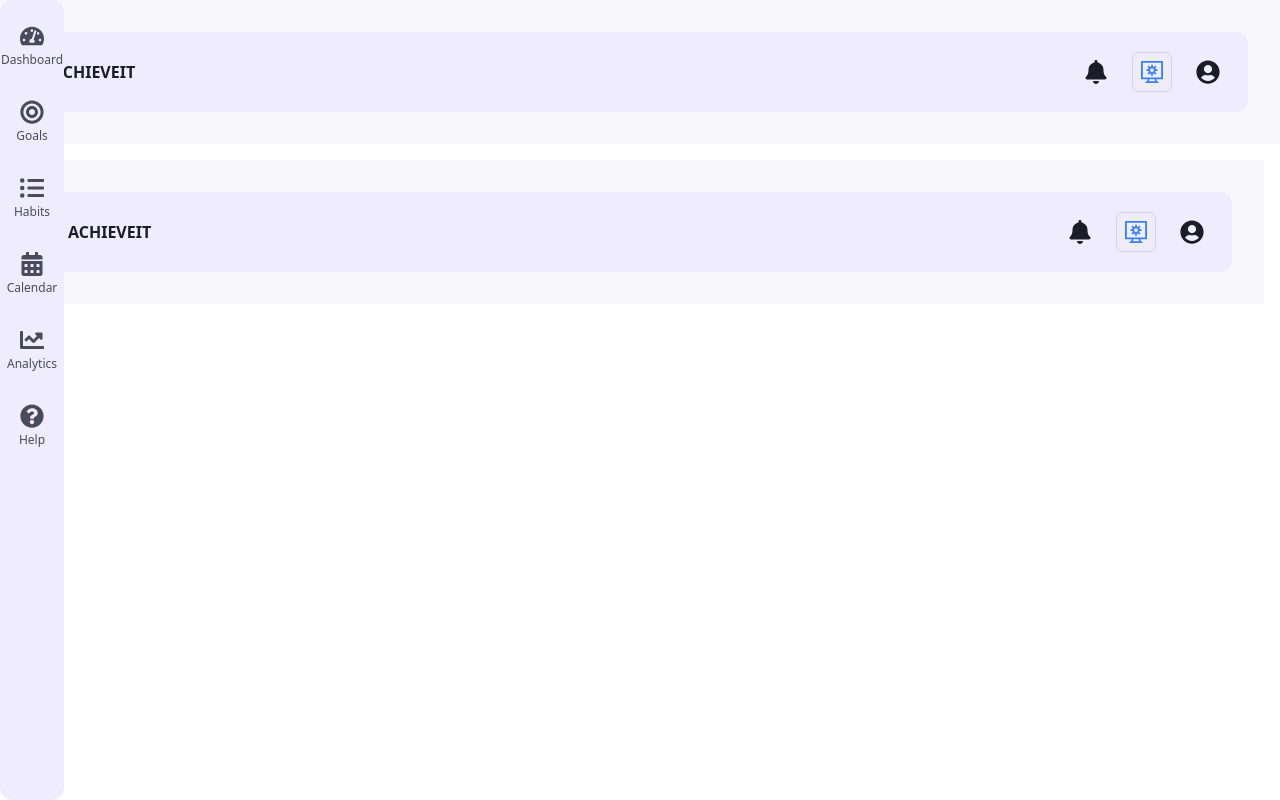
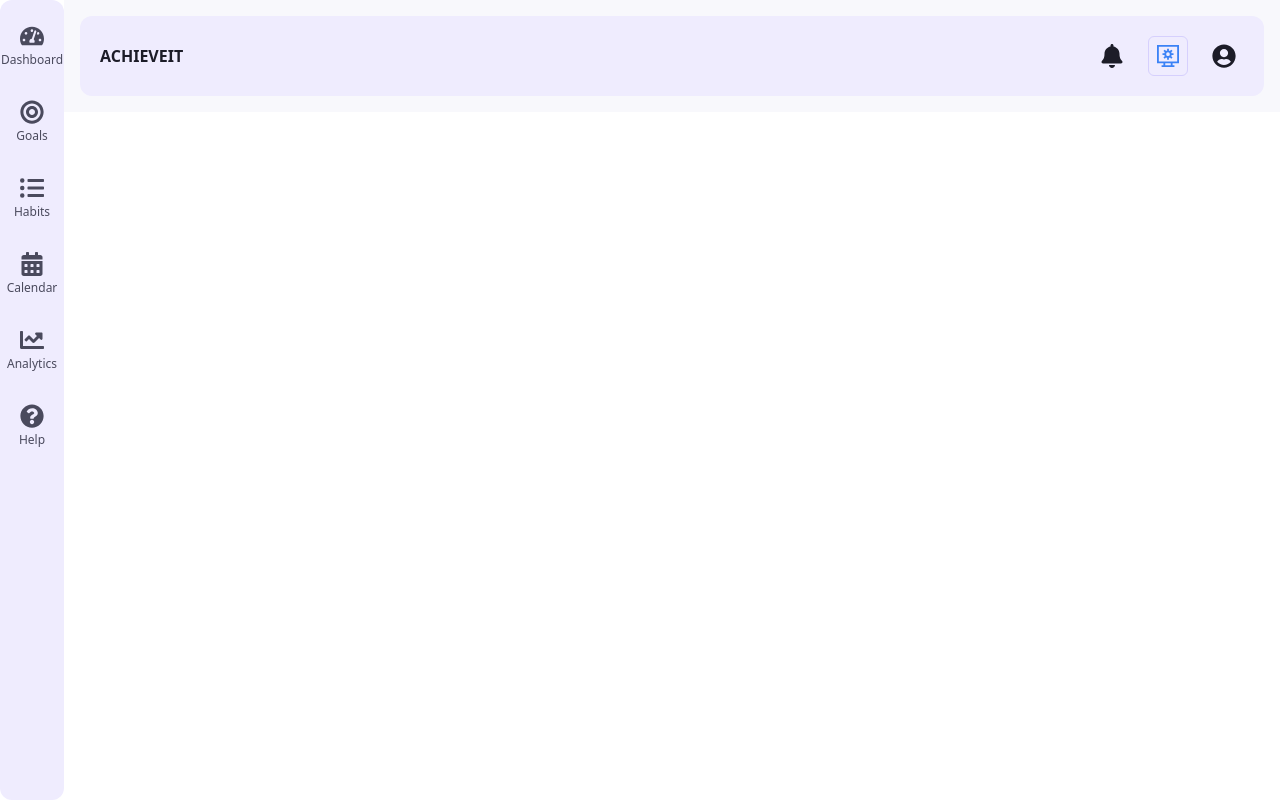
Before and after one commit to maximistic/AchieveIt, a Next.js app: page /components/navbar in a window 1280 px wide. Built offline with nearby package versions, Linux system fonts and the light colour scheme.

Commit message:
navbar color

```diff
--- a/app/components/navbar/page.tsx
+++ b/app/components/navbar/page.tsx
@@ -7,7 +7,7 @@ import HamburgerMenu from "./HamburgerMenu";
 
 const Navbar = () => {
   return (
-    <div className="bg-[var(--color-bg)] p-8 text-[var(--color-text)]">
+    <div className="fixed top-0 left-16 right-0 z-10 bg-[var(--color-bg)] p-4 text-[var(--color-text)]">
       <nav className="bg-[var(--color-bg-secondary)] p-5 flex justify-between items-center rounded-xl">
         <div className="flex items-center gap-4">
           <HamburgerMenu />
```
